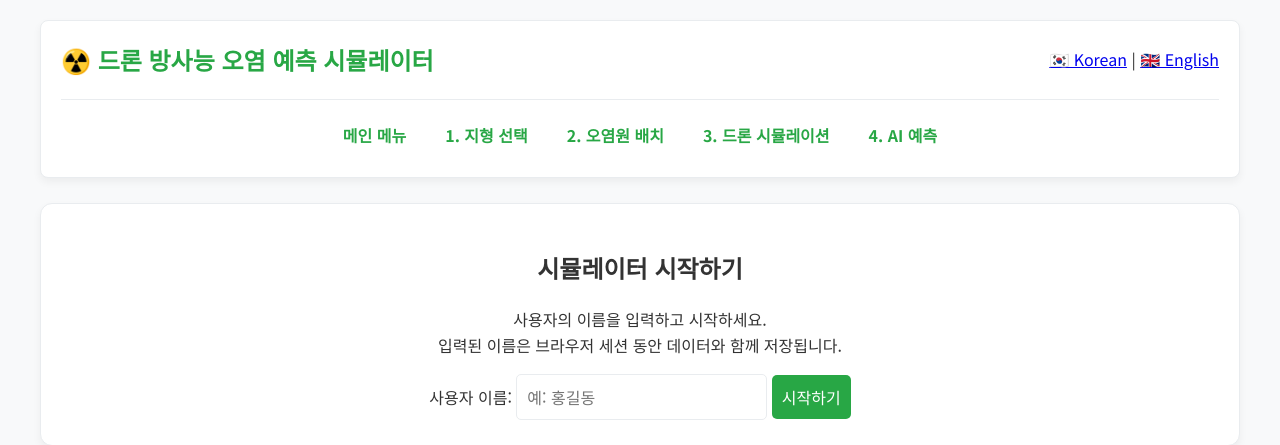
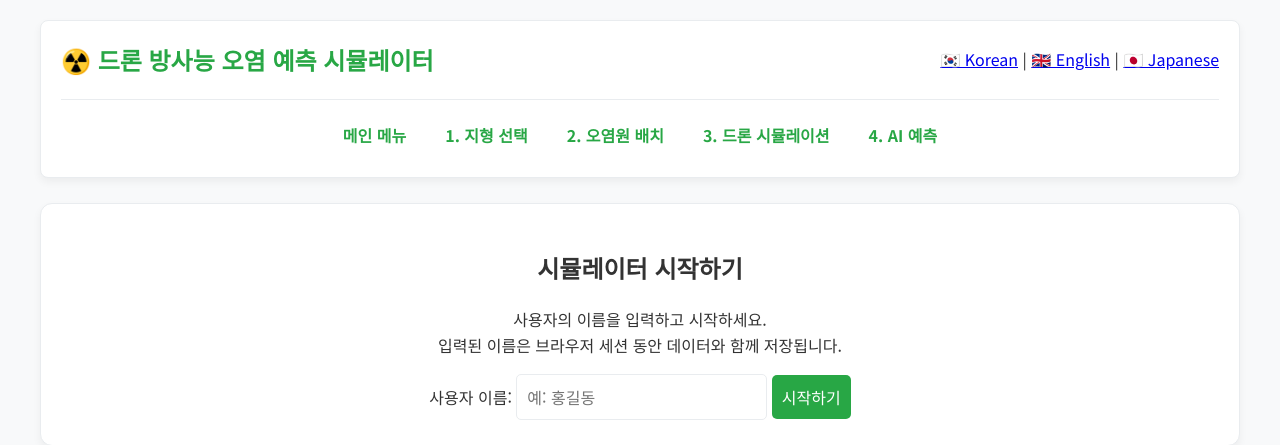
Before and after one commit to leehsong/ReversibleAI, a Flask app: page / in a window 1280 px wide. Shown: the top 445 px of the page. Run offline with Flask 3, Linux system fonts and the light colour scheme; some libraries are stand-ins or nearby versions.

Commit message:
Add Japanese

```diff
--- a/app.py
+++ b/app.py
@@ -21,7 +21,7 @@ Session(app)
 # --- 세션 설정 완료 ---
 
 # --- 다국어(Babel) 설정 ---
-app.config['LANGUAGES'] = {'en': 'English', 'ko': 'Korean'}
+app.config['LANGUAGES'] = {'en': 'English', 'ja': 'Japanese', 'ko': 'Korean'}
 app.config['BABEL_DEFAULT_LOCALE'] = 'ko'
 
 def get_locale():
--- a/templates/layout.html
+++ b/templates/layout.html
@@ -15,7 +15,8 @@
                 <div class="controls-right">
                     <div class="language-selector">
                         <a href="{{ url_for(request.endpoint, lang_code='ko') }}">🇰🇷 Korean</a> |
-                        <a href="{{ url_for(request.endpoint, lang_code='en') }}">🇬🇧 English</a>
+                        <a href="{{ url_for(request.endpoint, lang_code='en') }}">🇬🇧 English</a> |
+                        <a href="{{ url_for(request.endpoint, lang_code='ja') }}">🇯🇵 Japanese</a>
                     </div>
                     {% if session.username %}
                         <div class="user-info">
```
Also changed, not shown: translations/ja/LC_MESSAGES/messages.po (added), 3 other files.
